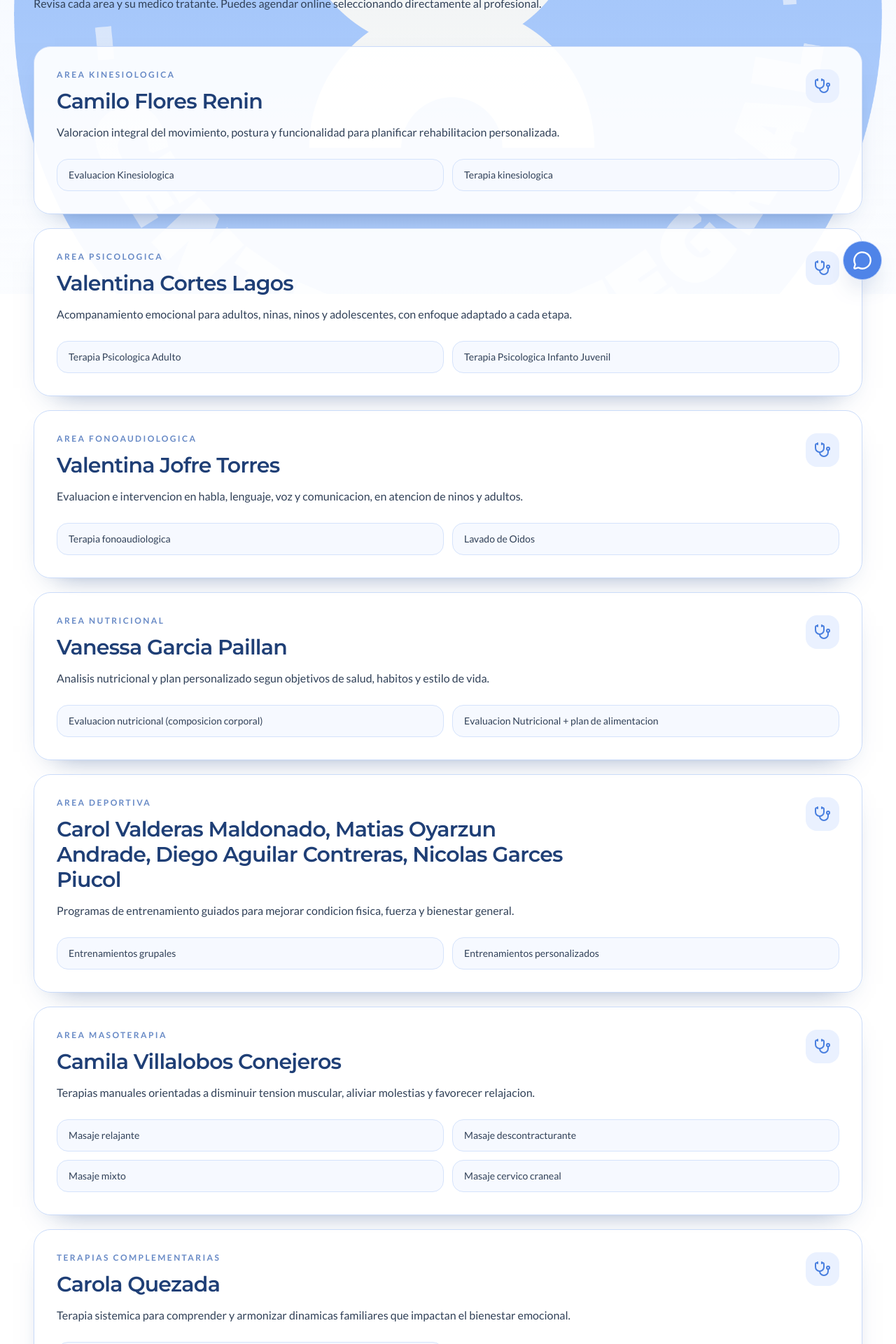
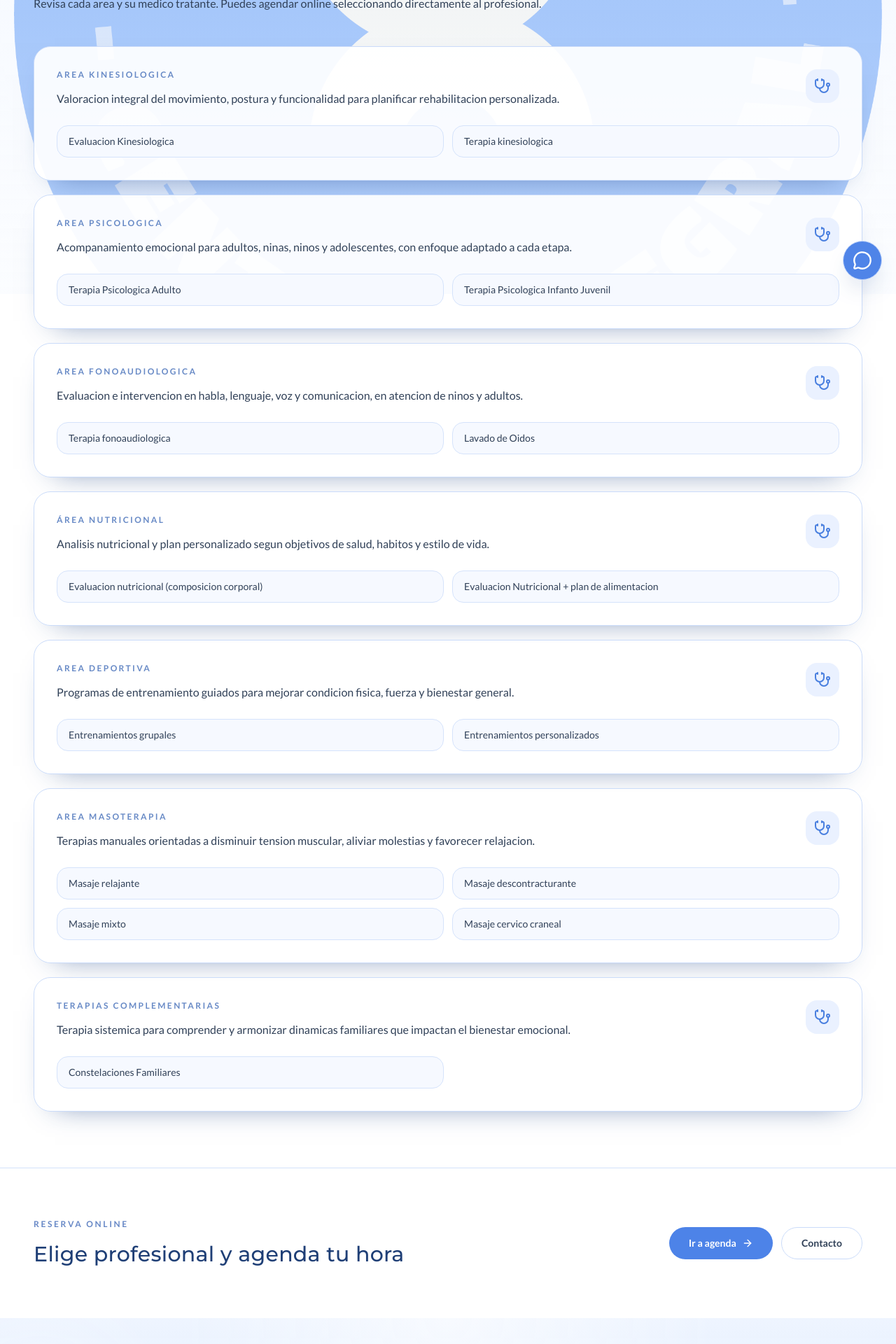
Before and after one commit to NativeCodeDeveloper/clinicahoi-front, a Next.js app: page /servicios in a window 1280 px wide. Shown: the part 380-2300 px from the top of the page at 70% size. Built offline with nearby package versions, Linux system fonts and the light colour scheme; no server answers.

Commit message:
Cambio e ingreso de tarjetas en agenda profesionales

```diff
--- a/src/Componentes/Navbar.jsx
+++ b/src/Componentes/Navbar.jsx
@@ -17,7 +17,7 @@ const navItems = [
   {
     label: "Servicios",
     children: [
-      { label: "Ver todos los servicios", href: "/servicios" },
+      { label: "Ver todos los servicios", href: "/agendaProfesionales" },
       { label: "Kinesiologia", href: "/servicios#kinesiologia" },
       { label: "Psicologia", href: "/servicios#psicologia" },
       { label: "Fonoaudiologia", href: "/servicios#fonoaudiologia" },
--- a/src/app/(public)/agendaProfesionales/page.jsx
+++ b/src/app/(public)/agendaProfesionales/page.jsx
@@ -1,6 +1,8 @@
 'use client'
-import {useState, useEffect} from "react";
+import { useState, useEffect } from "react";
 import toast from "react-hot-toast";
+import Image from "next/image";
+
 // import {useRouter} from "next/navigation"; // reactivar junto con irAgendaProfesional
 
 
@@ -29,14 +31,14 @@ export default function AgendaProfesionales() {
             const dataProfesionales = await res.json();
             setListaProfesionales(dataProfesionales);
 
-        }catch(err) {
+        } catch (err) {
             return toast.error('No ha sido posible listar profesionales, contacte a soporte IT');
         }
     }
 
     useEffect(() => {
         seleccionarProfesionales()
-    },[])
+    }, [])
 
     return (
         <div className="relative min-h-screen overflow-hidden px-4 py-24 sm:px-6 sm:py-32 lg:px-8">
@@ -62,31 +64,38 @@ export default function AgendaProfesionales() {
                 </div>
 
                 {/* Cards */}
-        <div className="animate-reveal-up-delay mt-14 grid grid-cols-1 justify-items-center gap-5 sm:grid-cols-2 lg:grid-cols-3">
+                <div className="animate-reveal-up-delay mt-14 grid auto-rows-fr grid-cols-1 items-stretch justify-items-center gap-5 sm:grid-cols-2 lg:grid-cols-3">
                     {listaProfesionales.map((profesional, index) => (
                         <div
                             key={profesional.id_profesional}
-                    style={{animationDelay: `${index * 120}ms`}}
-                    className="animate-reveal-up group relative flex w-full flex-col overflow-hidden rounded-3xl border border-[#c9daf8] bg-white p-7 opacity-0 text-left shadow-[0_8px_30px_-18px_rgba(28,65,130,0.55)] transition-all duration-300 hover:-translate-y-1.5 hover:border-[#3881f4]/40 hover:shadow-[0_20px_45px_-20px_rgba(56,129,244,0.35)] sm:p-8"
+                            style={{ animationDelay: `${index * 120}ms` }}
+                            className="animate-reveal-up group relative flex h-full w-full flex-col overflow-hidden rounded-3xl border border-[#c9daf8] bg-white p-7 opacity-0 text-left shadow-[0_8px_30px_-18px_rgba(28,65,130,0.55)] transition-all duration-300 hover:-translate-y-1.5 hover:border-[#3881f4]/40 hover:shadow-[0_20px_45px_-20px_rgba(56,129,244,0.35)] sm:p-8"
                         >
                             {/* Línea superior decorativa */}
                             <div className="absolute left-0 top-0 h-[3px] w-0 rounded-t-3xl bg-gradient-to-r from-[#3881f4] to-[#7aaef8] transition-all duration-500 group-hover:w-full"></div>
 
                             {/* Inicial */}
-                    <div className="flex h-12 w-12 items-center justify-center rounded-2xl border border-[#c9daf8] bg-gradient-to-br from-[#eaf1ff] to-[#dce9ff] text-base font-bold text-[#3881f4] shadow-[0_4px_12px_-6px_rgba(56,129,244,0.3)] transition-all duration-300 group-hover:from-[#3881f4] group-hover:to-[#5a9cf8] group-hover:text-white group-hover:shadow-[0_6px_18px_-6px_rgba(56,129,244,0.5)]">
-                        {profesional.nombreProfesional?.charAt(0)}
+                            <div className="flex h-12 w-12 items-center justify-center rounded-2xl border-transparent border-[#c9daf8] bg-gradient-to-br from-[#eaf1ff] to-[#dce9ff] shadow-[0_4px_12px_-6px_rgba(56,129,244,0.3)] transition-all duration-300 group-hover:from-[#3881f4] group-hover:to-[#5a9cf8] group-hover:shadow-[0_6px_18px_-6px_rgba(56,129,244,0.5)]">
+                                <Image src="/logo41.png"
+                                    alt="Clínica HOI"
+                                    width={50}
+                                    height={40}
+                                    className="object-contain" />
                             </div>
 
+
                             {/* Contenido */}
-                    <h2 className="mt-5 text-base text-justify font-semibold tracking-wide text-[#1f3f76] transition-colors duration-300 group-hover:text-[#3881f4]">
+                            <div className="mt-5 flex flex-1 flex-col">
+                                <h2 className="text-base text-justify font-semibold tracking-wide text-[#1f3f76] transition-colors duration-300 group-hover:text-[#3881f4]">
                                     {profesional.nombreProfesional}
                                 </h2>
                                 <p className="min-w-0 mt-2 text-justify text-[13px] leading-snug text-slate-500 transition-colors duration-300 group-hover:text-slate-600">
                                     {profesional.descripcionProfesional}
                                 </p>
+                            </div>
 
                             {/* CTA */}
-                    <div className="mt-6 flex w-full items-center justify-between border-t border-[#e8f0fd] pt-5">
+                            <div className="mt-auto flex w-full items-center justify-between border-t border-[#e8f0fd] pt-5">
                                 <span className="text-[11px] font-semibold uppercase tracking-[0.2em] text-slate-400 transition-colors duration-300 group-hover:text-[#3881f4]">
                                     Reservar por WhatsApp
                                 </span>
--- a/src/app/(public)/servicios/page.jsx
+++ b/src/app/(public)/servicios/page.jsx
@@ -7,7 +7,7 @@ const specialties = [
   {
     id: "kinesiologia",
     area: "Area Kinesiologica",
-    professional: "Camilo Flores Renin",
+    professional: "",
     services: ["Evaluacion Kinesiologica", "Terapia kinesiologica"],
     description:
       "Valoracion integral del movimiento, postura y funcionalidad para planificar rehabilitacion personalizada.",
@@ -15,7 +15,7 @@ const specialties = [
   {
     id: "psicologia",
     area: "Area Psicologica",
-    professional: "Valentina Cortes Lagos",
+    professional: "",
     services: ["Terapia Psicologica Adulto", "Terapia Psicologica Infanto Juvenil"],
     description:
       "Acompanamiento emocional para adultos, ninas, ninos y adolescentes, con enfoque adaptado a cada etapa.",
@@ -23,15 +23,15 @@ const specialties = [
   {
     id: "fonoaudiologia",
     area: "Area Fonoaudiologica",
-    professional: "Valentina Jofre Torres",
+    professional: "",
     services: ["Terapia fonoaudiologica", "Lavado de Oidos"],
     description:
       "Evaluacion e intervencion en habla, lenguaje, voz y comunicacion, en atencion de ninos y adultos.",
   },
   {
     id: "nutricion",
-    area: "Area Nutricional",
-    professional: "Vanessa Garcia Paillan",
+    area: "Área Nutricional",
+    professional: "",
     services: [
       "Evaluacion nutricional (composicion corporal)",
       "Evaluacion Nutricional + plan de alimentacion",
@@ -43,7 +43,7 @@ const specialties = [
     id: "deportivo",
     area: "Area Deportiva",
     professional:
-      "Carol Valderas Maldonado, Matias Oyarzun Andrade, Diego Aguilar Contreras, Nicolas Garces Piucol",
+      "",
     services: ["Entrenamientos grupales", "Entrenamientos personalizados"],
     description:
       "Programas de entrenamiento guiados para mejorar condicion fisica, fuerza y bienestar general.",
@@ -51,7 +51,7 @@ const specialties = [
   {
     id: "masoterapia",
     area: "Area Masoterapia",
-    professional: "Camila Villalobos Conejeros",
+    professional: "",
     services: [
       "Masaje relajante",
       "Masaje descontracturante",
@@ -64,7 +64,7 @@ const specialties = [
   {
     id: "complementarias",
     area: "Terapias Complementarias",
-    professional: "Carola Quezada",
+    professional: "",
     services: ["Constelaciones Familiares"],
     description:
       "Terapia sistemica para comprender y armonizar dinamicas familiares que impactan el bienestar emocional.",
```
Lines whose indentation alone changed are shown as unchanged.
